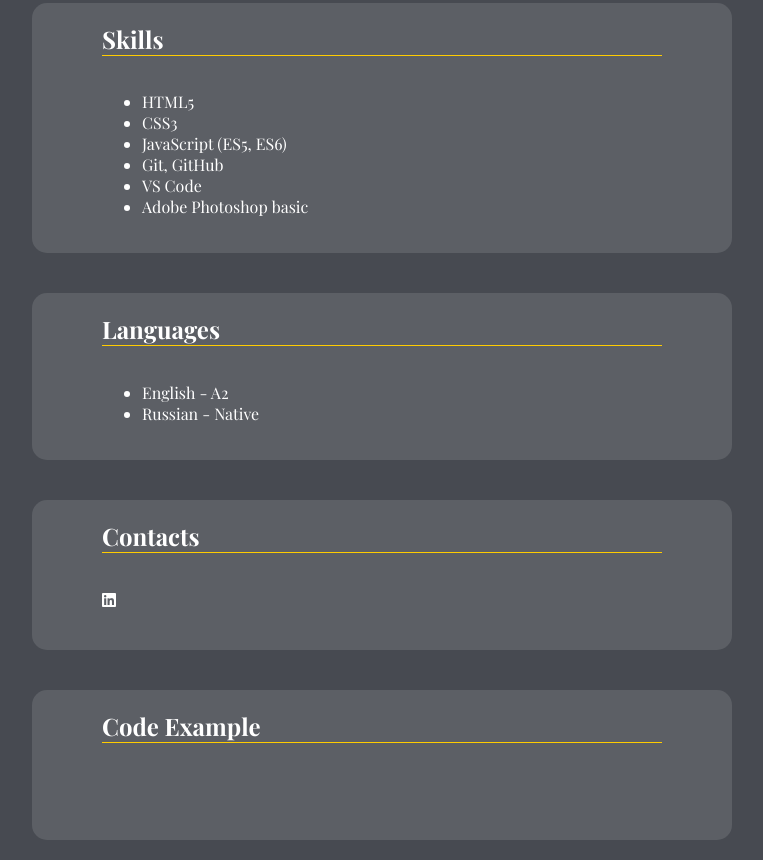
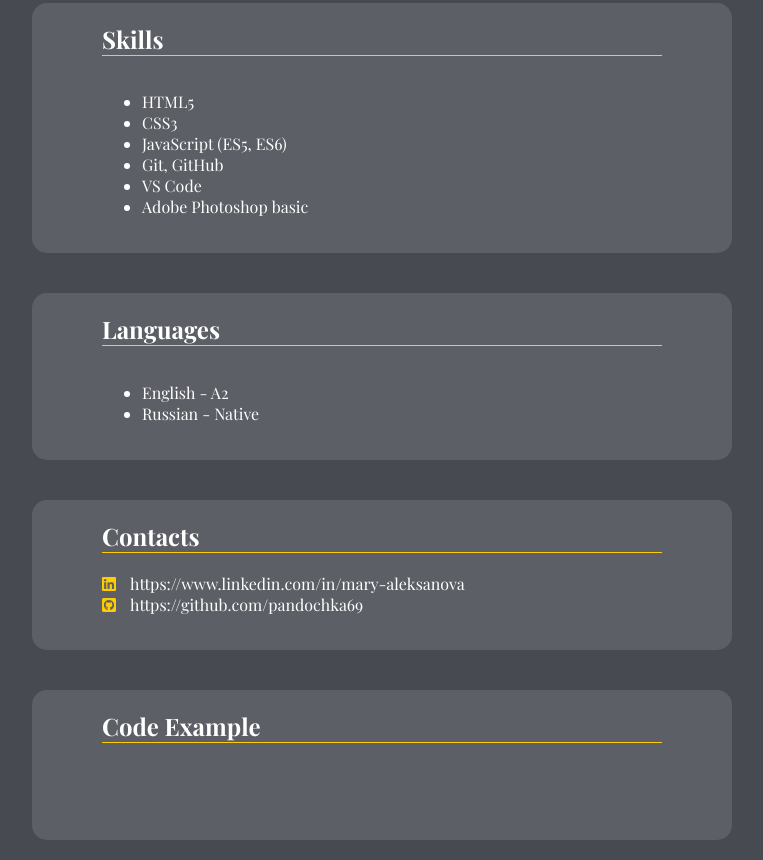
Before and after one commit to pandochka69/rsschool-cv, a plain HTML site: page index.html in a window 1280 px wide. Shown: the part 616-1476 px from the top of the page, without its empty margins (258-1021 px from the left). Drawn offline with nearby package versions, Linux system fonts and the light colour scheme.

Commit message:
feat: add contacts info

```diff
--- a/index.html
+++ b/index.html
@@ -62,7 +62,16 @@
             <article id="contacts" class="block">
                 <h2>Contacts</h2>
                 <div class="content">
-                    <p><i class="fab fa-linkedin"></i> </p>
+                    <ul class="contacts-list">
+                        <li>
+                            <i class="fab fa-linkedin"></i>
+                            <a href="https://www.linkedin.com/in/mary-aleksanova" target="blank">https://www.linkedin.com/in/mary-aleksanova</a>
+                        </li>
+                        <li>
+                            <i class="fab fa-github-square"></i>
+                            <a href="https://github.com/pandochka69" target="blank">https://github.com/pandochka69</a>
+                        </li>
+                    </ul>
                 </div>
             </article>
             <article id="example" class="block">
--- a/style.css
+++ b/style.css
@@ -1,7 +1,7 @@
 @import url('https://fonts.googleapis.com/css2?family=Playfair+Display:wght@400;500;700;800;900&display=swap');
 
 :root {
-    --main-color: rgb(71,74,81);
+    --main-color: rgb(71, 74, 81);
     --small-details-color: rgb(255, 204, 0);
     --main-text-color: rgb(255, 255, 255);
     --content-width: 700px;
@@ -25,7 +25,8 @@ body {
     font-family: 'Playfair Display', serif;
 }
 
-header, nav {
+header,
+nav {
     width: 100%;
 }
 
@@ -120,4 +121,24 @@ h2 {
 .block .content p {
     white-space: wrap;
 }
+
+.block .content .fab {
+    color: var(--small-details-color);
 }
+
+.contacts-list {
+    list-style-type: none;
+    margin: 0;
+    padding: 0;
+}
+
+.contacts-list li a {
+    margin-left: 10px;
+    text-decoration: none;
+    color: var(--main-text-color);
+    box-sizing: border-box;
+}
+
+.contacts-list li a:hover {
+    border-bottom: 1px solid var(--small-details-color);
+}
```
